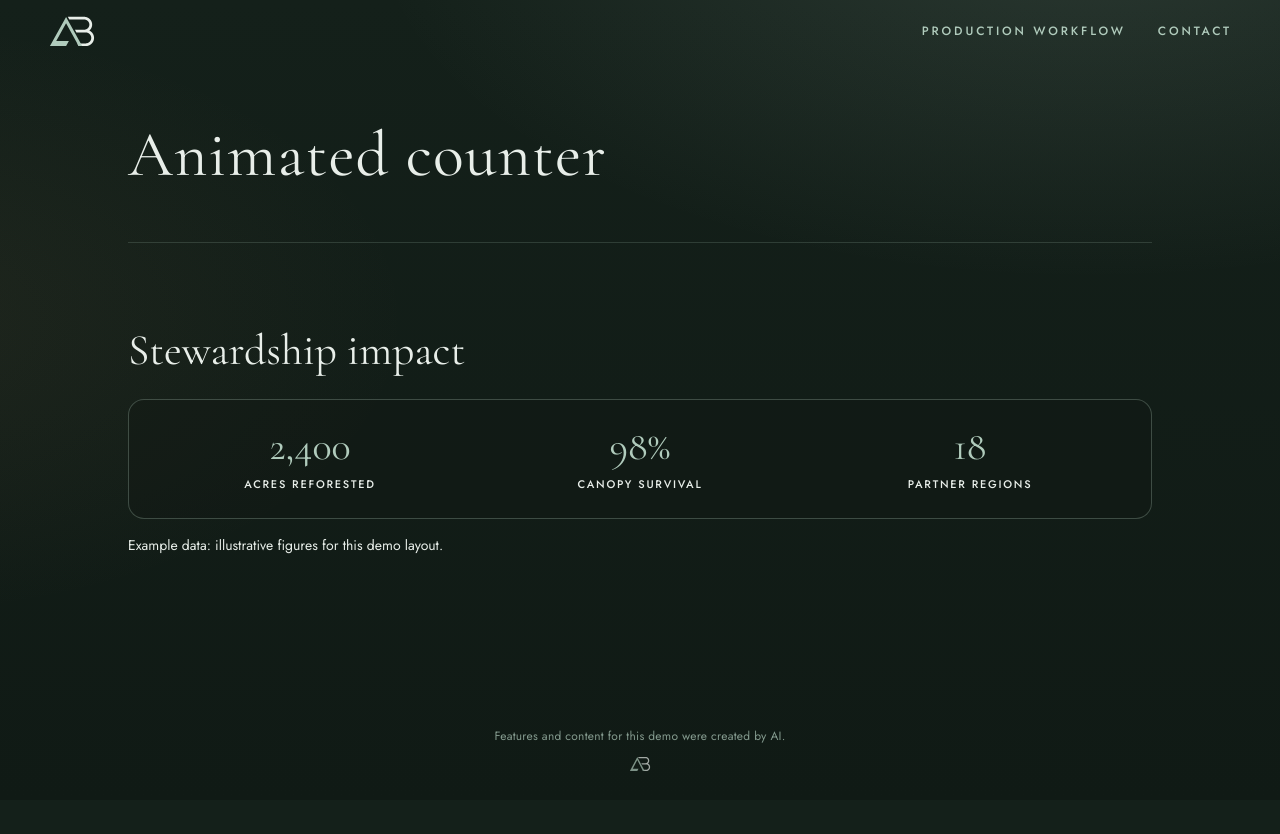
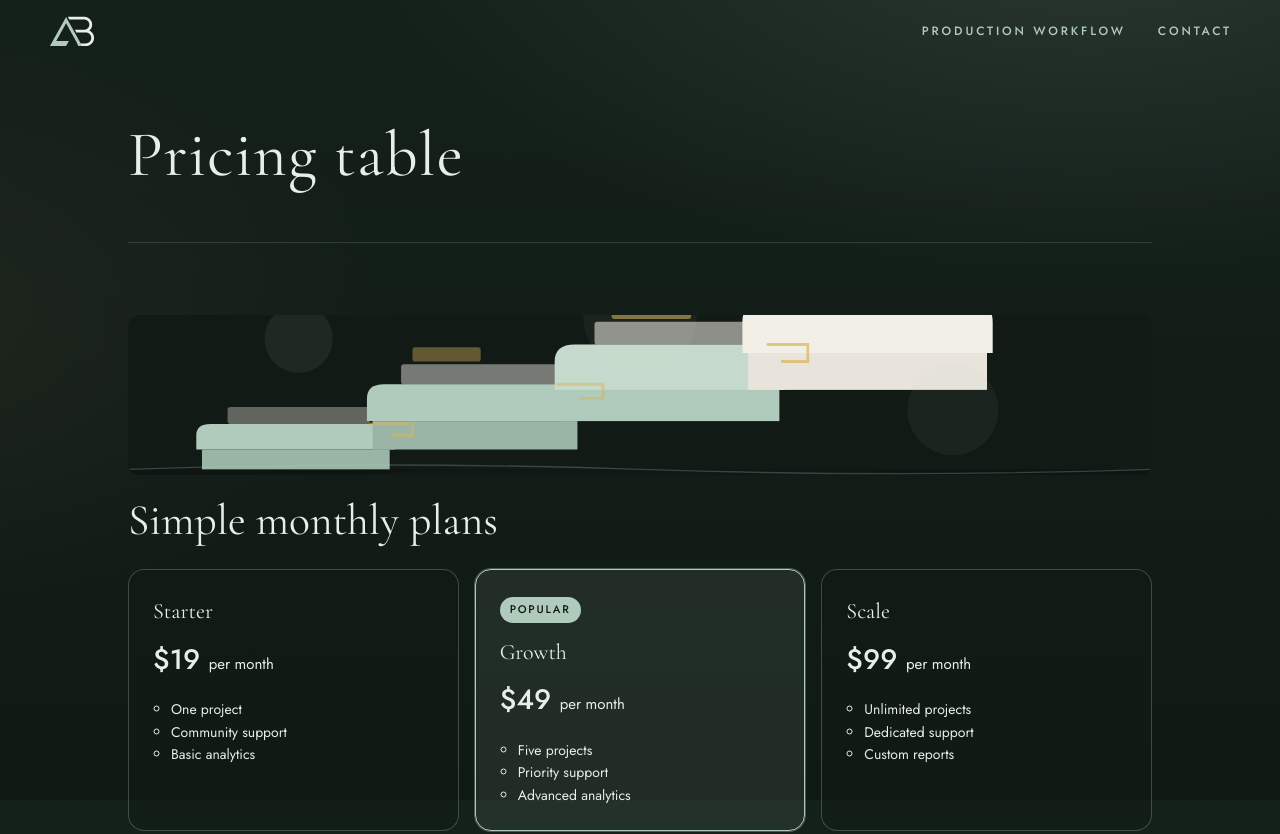
Before and after one commit to ashtonbach/agent-showcase, a Next.js app: page / in a window 1280 px wide. Shown: the top 834 px of the page. Before the commit the page ends 800 px from the top, so only its background shows below. Built offline with nearby package versions, Linux system fonts and the light colour scheme.

Commit message:
Feature: merged by Rowan (AI reviewer) after REVIEW: APPROVE 3fbe672 (#sc/pricing-table-torggp)
Merged by Rowan (AI reviewer) after REVIEW: APPROVE 3fbe672 and kit-gate PASS (via merge_confirm).

```diff
--- a/app/lab/current.json
+++ b/app/lab/current.json
@@ -1 +1 @@
-{"slug":"animated-counter"}
+{"slug":"pricing-table"}
--- a/app/lab/pricing-table/index.tsx
+++ b/app/lab/pricing-table/index.tsx
@@ -1,97 +1,79 @@
 "use client";
 
-import { useEffect, useRef, useState } from "react";
+import { useEffect, useId, useRef, useState } from "react";
 
-const PLANS = [
-  {
-    name: "Starter",
-    price: "$19",
-    bullets: ["One project workspace", "Email support on weekdays", "5 GB asset storage"],
-  },
-  {
-    name: "Growth",
-    price: "$49",
-    popular: true,
-    bullets: ["Unlimited workspaces", "Priority chat support", "50 GB asset storage"],
-  },
-  {
-    name: "Enterprise",
-    price: "$99",
-    bullets: ["Dedicated success manager", "SSO and audit logs", "250 GB asset storage"],
-  },
-];
+/* Example tier prices — illustrative only (showcase demo). */
+const TIERS = [
+  { name: "Starter", price: 19, features: ["One project", "Community support", "Basic analytics"] },
+  { name: "Growth", price: 49, features: ["Five projects", "Priority support", "Advanced analytics"] },
+  { name: "Scale", price: 99, features: ["Unlimited projects", "Dedicated support", "Custom reports"] },
+] as const;
 
-const css = `
-.lab-pricing { width: min(960px, 100%); margin: 8px auto 56px; padding: 0 16px; color: var(--mist, #F2EFE6); }
-.lab-pricing h2 { font-family: var(--serif); font-weight: 400; font-size: 30px; line-height: 1.25; margin: 0 0 28px; text-align: center; }
-.lab-header { display: block; width: 100%; max-width: 720px; height: auto; aspect-ratio: 9 / 2; margin: 0 auto 24px; border-radius: 12px; object-fit: cover; }
-.lab-header-fb { display: block; width: 100%; max-width: 720px; aspect-ratio: 9 / 2; margin: 0 auto 24px; border-radius: 12px; background: rgba(176, 203, 188, 0.12); border: 1px solid rgba(176, 203, 188, 0.2); }
-.lab-grid { list-style: none; margin: 0; padding: 0; display: grid; grid-template-columns: repeat(3, 1fr); gap: 16px; }
-.lab-card { position: relative; border: 1px solid rgba(176, 203, 188, 0.28); border-radius: 16px; padding: 24px; background: rgba(18, 26, 22, 0.55); }
-.lab-card-best { border-color: var(--sage, #B0CBBC); background: rgba(20, 32, 26, 0.85); box-shadow: 0 0 0 1px rgba(176, 203, 188, 0.35); }
-.lab-badge { position: absolute; top: 16px; right: 16px; font-family: var(--sans); font-weight: 500; font-size: 11px; letter-spacing: 0.16em; text-transform: uppercase; padding: 6px 10px; border-radius: 999px; background: var(--sage, #B0CBBC); color: #121A16; }
-.lab-tier { font-family: var(--serif); font-weight: 400; font-size: 22px; margin: 0 0 12px; }
-.lab-price { margin: 0 0 20px; font-family: var(--sans); font-size: 28px; font-weight: 500; }
-.lab-price span { font-size: 14px; font-weight: 400; opacity: 0.85; margin-left: 4px; }
-.lab-feats { margin: 0; padding: 0 0 0 18px; font-family: var(--sans); font-size: 15px; line-height: 1.5; }
-.lab-feats li { margin-bottom: 8px; }
-.lab-note { margin: 28px 0 0; text-align: center; font-family: var(--sans); font-size: 14px; line-height: 1.5; color: #E8EEE9; opacity: 0.9; }
-@media (max-width: 760px) { .lab-grid { grid-template-columns: 1fr; } }
-@media (prefers-reduced-motion: reduce) { .lab-card { transition: none; } }
-`;
-
-export default function Lab() {
-  const titleId = "lab-pricing-title";
-  const imgRef = useRef<HTMLImageElement>(null);
-  const [headerOk, setHeaderOk] = useState(true);
-
+function HeaderArt() {
+  const [ok, setOk] = useState(true);
+  const ref = useRef<HTMLImageElement>(null);
   useEffect(() => {
-    const img = imgRef.current;
-    if (img && img.complete && img.naturalWidth === 0) setHeaderOk(false);
-  }, []);
-
+    const img = ref.current;
+    if (!img || !ok) return;
+    if (img.complete && img.naturalWidth === 0) setOk(false);
+  }, [ok]);
+  if (!ok) {
+    return <span data-art="fallback" aria-hidden="true" className="lab-pt-art-fb" />;
+  }
   return (
-    <section className="lab-pricing" data-lab="pricing-table" aria-labelledby={titleId}>
-      <style>{css}</style>
-      {headerOk ? (
     <img
-          ref={imgRef}
-          className="lab-header"
+      ref={ref}
       data-art="image"
+      className="lab-pt-art"
       src="/lab/pricing-table/header.svg"
       width={720}
       height={160}
       alt=""
-          onError={() => setHeaderOk(false)}
+      onError={() => setOk(false)}
     />
-      ) : (
-        <span className="lab-header-fb" data-art="fallback" aria-hidden="true" />
-      )}
-      <h2 id={titleId}>Choose a plan</h2>
-      <ul className="lab-grid">
-        {PLANS.map((plan) => (
-          <li
-            key={plan.name}
-            className={`lab-card${plan.popular ? " lab-card-best" : ""}`}
-            {...(plan.popular ? { "data-best": "true" as const } : {})}
-          >
-            {plan.popular ? <span className="lab-badge">Popular</span> : null}
-            <h3 className="lab-tier">{plan.name}</h3>
-            <p className="lab-price">
-              {plan.price}
-              <span>per month</span>
+  );
+}
+
+export default function PricingTableLab() {
+  const titleId = `${useId().replace(/:/g, "")}-title`;
+  return (
+    <section data-lab="pricing-table" aria-labelledby={titleId} className="lab-pt">
+      <HeaderArt />
+      <h2 id={titleId}>Simple monthly plans</h2>
+      <ul className="lab-pt-tiers">
+        {TIERS.map((tier, i) => (
+          <li key={tier.name} className={i === 1 ? "lab-pt-tier lab-pt-tier--best" : "lab-pt-tier"} {...(i === 1 ? { "data-best": "true" } : {})}>
+            {i === 1 ? <span className="lab-pt-badge">Popular</span> : null}
+            <span className="lab-pt-name">{tier.name}</span>
+            <p className="lab-pt-price">
+              <span className="lab-pt-amount">${tier.price}</span> per month
             </p>
-            <ul className="lab-feats">
-              {plan.bullets.map((b) => (
-                <li key={b}>{b}</li>
+            <ul className="lab-pt-features">
+              {tier.features.map((f) => (
+                <li key={f}>{f}</li>
               ))}
             </ul>
           </li>
         ))}
       </ul>
-      <p className="lab-note">
-        Example data: these plans are illustrative; the showcase sells nothing.
-      </p>
+      <p className="lab-note">Example data: these plans are illustrative; the showcase sells nothing.</p>
+      <style>{`
+        .lab-pt { width: min(960px, 100%); margin: 8px auto 56px; color: var(--mist, #F2EFE6); }
+        .lab-pt-art, .lab-pt-art-fb { display: block; width: 100%; aspect-ratio: 9 / 2; border-radius: 12px; margin: 0 0 20px; object-fit: cover; }
+        .lab-pt-art-fb { background: rgba(176, 203, 188, 0.12); min-height: 80px; }
+        .lab-pt h2 { font-family: var(--serif); font-weight: 400; font-size: 30px; margin: 0 0 24px; color: var(--mist, #F2EFE6); }
+        .lab-pt-tiers { list-style: none; margin: 0; padding: 0; display: grid; grid-template-columns: repeat(3, 1fr); gap: 16px; }
+        .lab-pt-tier { position: relative; border: 1px solid rgba(176, 203, 188, 0.28); border-radius: 16px; padding: 24px; background: rgba(18, 26, 22, 0.35); }
+        .lab-pt-tier--best { border-color: var(--sage, #B0CBBC); background: rgba(176, 203, 188, 0.1); box-shadow: 0 0 0 1px rgba(176, 203, 188, 0.35); }
+        .lab-pt-badge { display: inline-block; font-family: var(--sans); font-weight: 500; letter-spacing: 0.16em; text-transform: uppercase; font-size: 11px; padding: 4px 10px; border-radius: 999px; background: var(--sage, #B0CBBC); color: #121A16; margin-bottom: 12px; }
+        .lab-pt-name { font-family: var(--serif); font-size: 22px; display: block; margin-bottom: 8px; }
+        .lab-pt-price { margin: 0 0 16px; font-size: 15px; color: #E8EEE9; }
+        .lab-pt-amount { font-size: 28px; font-weight: 500; margin-right: 4px; }
+        .lab-pt-features { margin: 0; padding: 0 0 0 18px; font-size: 14px; line-height: 1.6; color: #E8EEE9; }
+        .lab-note { margin: 24px 0 0; font-size: 14px; color: rgba(242, 239, 230, 0.75); }
+        @media (max-width: 760px) { .lab-pt-tiers { grid-template-columns: 1fr; } }
+        @media (prefers-reduced-motion: reduce) { .lab-pt * { transition: none !important; } }
+      `}</style>
     </section>
   );
 }
--- a/app/page.tsx
+++ b/app/page.tsx
@@ -1,4 +1,4 @@
-import Lab from "./lab/animated-counter";
+import Lab from "./lab/pricing-table";
 import { readDemoKey, demoTitle } from "./demo-name";
 const demoKey = readDemoKey();
 const demoName = demoTitle();
```
Also changed, not shown: public/lab/pricing-table/header.svg. Lines whose indentation alone changed are shown as unchanged.
